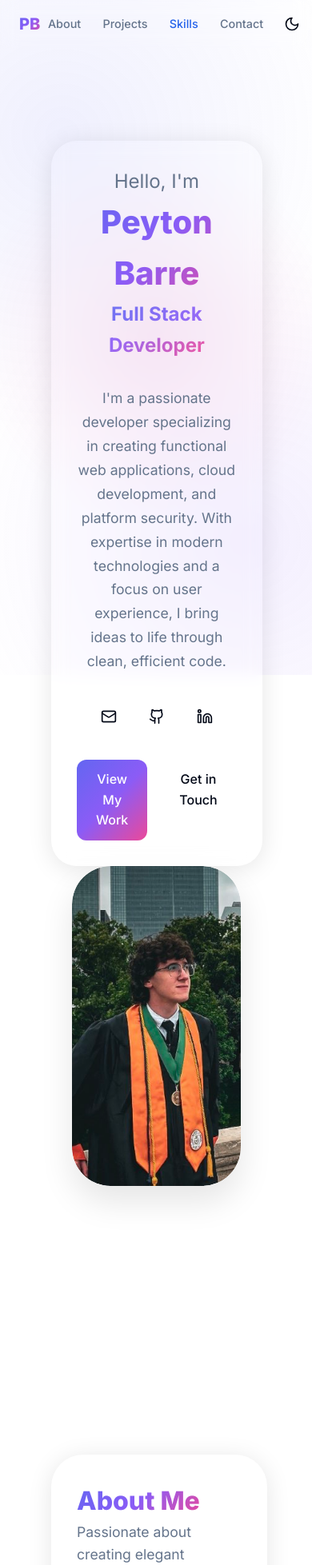
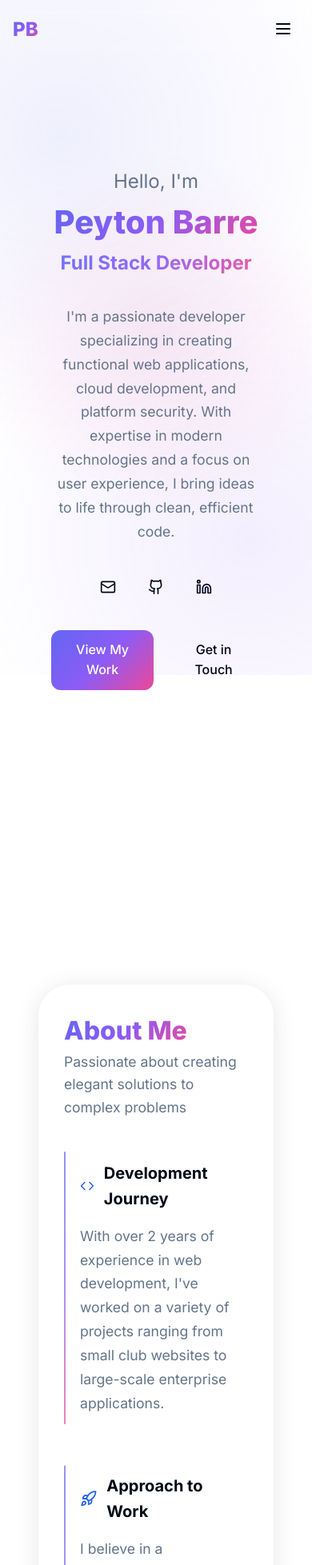
Before and after one commit to Peytonbarre/Portfolio, a Next.js app: page / in a window 390 px wide. Shown: the top 1957 px of the page at 80% size. Built offline with nearby package versions, Linux system fonts and the light colour scheme.

Commit message:
Mobile friendly

```diff
--- a/src/app/globals.css
+++ b/src/app/globals.css
@@ -70,10 +70,255 @@ body::before {
   z-index: -1;
 }
 
+/* Base styles */
 .container {
+  width: 100%;
   max-width: 1200px;
   margin: 0 auto;
-  padding: 0 2rem;
+}
+
+/* Desktop Layout (default) */
+@media (min-width: 1024px) {
+  .container {
+    padding: 0 2rem;
+  }
+
+  /* Navbar Desktop */
+  .navbar {
+    position: fixed;
+    top: 0;
+    left: 0;
+    right: 0;
+    z-index: 50;
+    background: rgba(var(--background), 0.7);
+    backdrop-filter: blur(10px);
+    border-bottom: 1px solid rgba(var(--muted), 0.2);
+  }
+
+  .navbar .container {
+    display: flex;
+    justify-content: space-between;
+    align-items: center;
+    padding: 1rem 2rem;
+  }
+
+  .nav-links {
+    display: flex;
+    align-items: center;
+    gap: 2rem;
+  }
+
+  /* Hide mobile menu button on desktop */
+  .mobile-menu-button {
+    display: none;
+  }
+
+  /* Hero Desktop */
+  .hero {
+    min-height: 100vh;
+    display: flex;
+    align-items: center;
+    position: relative;
+    padding-top: 5rem;
+  }
+
+  .hero-content {
+    max-width: 600px;
+    z-index: 1;
+    position: relative;
+    padding: 3rem;
+    background: rgba(var(--background), 0.5);
+    backdrop-filter: blur(10px);
+    border-radius: 2rem;
+    box-shadow: 0 4px 30px rgba(0, 0, 0, 0.1);
+    border: 1px solid rgba(var(--muted), 0.3);
+  }
+
+  .hero-image {
+    position: absolute;
+    right: 5%;
+    top: 50%;
+    width: 35%;
+    height: 60%;
+    border-radius: 3rem;
+    overflow: hidden;
+    box-shadow: 0 20px 40px rgba(0, 0, 0, 0.1);
+    z-index: 0;
+    border: 1px solid rgba(var(--muted), 0.3);
+  }
+
+  /* Skills Desktop */
+  .skills-cloud {
+    background: rgba(var(--background), 0.5);
+    backdrop-filter: blur(10px);
+    padding: 3rem;
+    border-radius: 2.5rem;
+    box-shadow: 0 4px 30px rgba(0, 0, 0, 0.1);
+    border: 1px solid rgba(var(--muted), 0.3);
+    min-height: 400px;
+    display: flex;
+    flex-wrap: wrap;
+    justify-content: center;
+    align-items: center;
+    gap: 1.5rem;
+    margin-top: 2rem;
+  }
+
+  .skill-tag {
+    padding: 0.75rem 1.5rem;
+    border-radius: 1rem;
+    background: rgba(var(--background), 0.4);
+    border: 1px solid rgba(var(--muted), 0.2);
+    cursor: pointer;
+    transition: all 0.3s ease;
+  }
+
+  /* Projects Desktop */
+  .projects-grid {
+    display: grid;
+    grid-template-columns: repeat(2, 1fr);
+    gap: 2rem;
+    padding: 2rem;
+  }
+
+  /* Contact Desktop */
+  .contact-content {
+    padding: 2rem;
+  }
+
+  .social-links {
+    display: flex;
+    gap: 1.5rem;
+  }
+}
+
+/* Mobile Layout */
+@media (max-width: 1023px) {
+  .container {
+    padding: 0 1rem;
+  }
+
+  /* Navbar Mobile */
+  .navbar {
+    position: fixed;
+    top: 0;
+    left: 0;
+    right: 0;
+    z-index: 50;
+    background: rgba(var(--background), 0.7);
+    backdrop-filter: blur(10px);
+    border-bottom: 1px solid rgba(var(--muted), 0.2);
+  }
+
+  .navbar .container {
+    display: flex;
+    justify-content: space-between;
+    align-items: center;
+    padding: 1rem;
+  }
+
+  .mobile-menu-button {
+    display: block;
+    padding: 0.5rem;
+    border-radius: 0.5rem;
+    background: transparent;
+    border: none;
+    cursor: pointer;
+    color: var(--foreground);
+  }
+
+  .nav-links {
+    display: none;
+    position: fixed;
+    top: 4rem;
+    left: 0;
+    right: 0;
+    background: var(--background);
+    padding: 1rem;
+    flex-direction: column;
+    gap: 1rem;
+    border-radius: 0.5rem;
+    box-shadow: 0 2px 4px rgba(0, 0, 0, 0.1);
+    transition: transform 0.3s ease, opacity 0.3s ease;
+    transform: translateY(-10px);
+    opacity: 0;
+  }
+
+  .nav-links.active {
+    display: flex;
+    transform: translateY(0);
+    opacity: 1;
+  }
+
+  /* Hero Mobile */
+  .hero {
+    min-height: 100vh;
+    display: flex;
+    flex-direction: column;
+    align-items: center;
+    padding-top: 5rem;
+  }
+
+  .hero-content {
+    width: 100%;
+    text-align: center;
+    padding: 2rem;
+    margin-bottom: 2rem;
+  }
+
+  .hero-image {
+    width: 80%;
+    height: 400px;
+    margin: 0 auto;
+    border-radius: 2rem;
+    overflow: hidden;
+    box-shadow: 0 10px 20px rgba(0, 0, 0, 0.1);
+  }
+
+  /* Skills Mobile */
+  .skills-cloud {
+    padding: 1rem;
+    display: flex;
+    flex-wrap: wrap;
+    justify-content: center;
+    gap: 1rem;
+  }
+
+  .skill-tag {
+    padding: 0.5rem 1rem;
+    font-size: 0.875rem;
+    border-radius: 0.75rem;
+    background: rgba(var(--background), 0.4);
+    border: 1px solid rgba(var(--muted), 0.2);
+  }
+
+  /* Projects Mobile */
+  .projects-grid {
+    display: flex;
+    flex-direction: column;
+    gap: 2rem;
+    padding: 1rem;
+  }
+
+  /* Contact Mobile */
+  .contact-content {
+    padding: 1rem;
+    text-align: center;
+  }
+
+  .social-links {
+    display: flex;
+    justify-content: center;
+    gap: 1rem;
+  }
+}
+
+/* Mobile-first base styles */
+.container {
+  width: 100%;
+  max-width: 1200px;
+  margin: 0 auto;
+  padding: 0 1rem;
 }
 
 /* Navbar Styles */
@@ -89,12 +334,10 @@ body::before {
 }
 
 .navbar .container {
-  max-width: 1200px;
-  margin: 0 auto;
   display: flex;
   justify-content: space-between;
   align-items: center;
-  padding: 1rem 2rem;
+  padding: 1rem;
 }
 
 .logo {
@@ -114,8 +357,12 @@ body::before {
 
 .nav-links {
   display: flex;
-  align-items: center;
-  gap: 2rem;
+  flex-direction: column;
+  gap: 1rem;
+  padding: 1rem;
+  background: var(--background);
+  border-radius: 0.5rem;
+  box-shadow: 0 2px 4px rgba(0, 0, 0, 0.1);
 }
 
 .nav-links a {
@@ -167,23 +414,20 @@ body::before {
   background: rgba(60, 60, 70, 0.75);
 }
 
-/* Responsive adjustments */
-@media (max-width: 768px) {
+@media (min-width: 768px) {
+  .container {
+    padding: 0 2rem;
+  }
+
   .navbar .container {
-    padding: 0.75rem 1.5rem;
+    padding: 1rem 2rem;
   }
 
   .nav-links {
-    gap: 1rem;
-  }
-
-  .nav-links a {
-    font-size: 0.9rem;
-    padding: 0.4rem 0.6rem;
-  }
-
-  .logo-text {
-    font-size: 1.25rem;
+    flex-direction: row;
+    background: transparent;
+    box-shadow: none;
+    padding: 0;
   }
 }
 
@@ -198,26 +442,37 @@ body::before {
   }
 }
 
-/* Hero Section Styles */
+/* Hero Section */
 .hero {
   padding-top: 5rem;
   min-height: 100vh;
   display: flex;
   align-items: center;
-  position: relative;
-  overflow: visible;
 }
 
 .hero-content {
-  max-width: 600px;
-  z-index: 1;
-  position: relative;
-  padding: 3rem;
-  background: rgba(var(--background), 0.5);
-  backdrop-filter: blur(10px);
-  border-radius: 2rem;
-  box-shadow: 0 4px 30px rgba(0, 0, 0, 0.1);
-  border: 1px solid rgba(var(--muted), 0.3);
+  text-align: center;
+  padding: 2rem;
+}
+
+.hero-image {
+  display: none;
+}
+
+@media (min-width: 1024px) {
+  .hero-content {
+    text-align: left;
+    padding: 3rem;
+  }
+
+  .hero-image {
+    display: block;
+    position: absolute;
+    right: 5%;
+    top: 50%;
+    width: 35%;
+    height: 60%;
+  }
 }
 
 .hero-greeting {
@@ -331,19 +586,6 @@ body::before {
   box-shadow: 0 4px 12px rgba(0, 0, 0, 0.1);
 }
 
-.hero-image {
-  position: absolute;
-  right: 5%;
-  top: 50%;
-  width: 35%;
-  height: 60%;
-  border-radius: 3rem;
-  overflow: hidden;
-  box-shadow: 0 20px 40px rgba(0, 0, 0, 0.1);
-  z-index: 0;
-  border: 1px solid rgba(var(--muted), 0.3);
-}
-
 .hero-image-glow {
   position: absolute;
   top: 50%;
@@ -365,19 +607,32 @@ body::before {
 
 /* Responsive adjustments */
 @media (max-width: 1024px) {
+  body {
+    scroll-behavior: auto;
+  }
+
+  .hero,
+  .about,
+  .projects,
+  .skills,
+  .contact {
+    animation: none;
+  }
+
   .hero-image {
     position: relative;
     width: 80%;
     height: 400px;
+    order: -1;
+    margin: 0 auto;
     right: auto;
     top: auto;
-    transform: none !important;
-    margin: 2rem auto;
+    transform: none;
   }
 
   .hero-content {
+    margin: 0 auto;
     text-align: center;
-    margin: 0 auto;
   }
 
   .hero-social {
@@ -617,8 +872,9 @@ section {
 
 .projects-grid {
   display: grid;
-  grid-template-columns: repeat(2, 1fr);
+  grid-template-columns: 1fr;
   gap: 2rem;
+  padding: 1rem;
 }
 
 .project-card {
@@ -764,28 +1020,23 @@ section {
 
 /* Skills Section Styles */
 .skills-cloud {
-  background: rgba(var(--background), 0.5);
-  backdrop-filter: blur(10px);
-  padding: 3rem;
-  border-radius: 2.5rem;
-  box-shadow: 0 4px 30px rgba(0, 0, 0, 0.1);
-  border: 1px solid rgba(var(--muted), 0.3);
-  min-height: 400px;
   display: flex;
   flex-wrap: wrap;
   justify-content: center;
-  align-items: center;
-  gap: 1.5rem;
-  margin-top: 2rem;
+  gap: 1rem;
+  padding: 1rem;
 }
 
 .skill-tag {
-  padding: 0.75rem 1.5rem;
-  border-radius: 1rem;
-  background: rgba(var(--background), 0.4);
-  border: 1px solid rgba(var(--muted), 0.2);
-  cursor: pointer;
-  transition: all 0.3s ease;
+  padding: 0.5rem 1rem;
+  font-size: 0.875rem;
+}
+
+@media (min-width: 768px) {
+  .skill-tag {
+    padding: 0.75rem 1.5rem;
+    font-size: 1rem;
+  }
 }
 
 /* Skill levels */
@@ -862,7 +1113,7 @@ section {
   backdrop-filter: blur(10px);
   border-radius: 2rem;
   border: 1px solid rgba(var(--muted), 0.3);
-  padding: 2rem;
+  padding: 1rem;
   display: flex;
   flex-direction: column;
   align-items: center;
@@ -898,7 +1149,8 @@ section {
 
 .social-links {
   display: flex;
-  gap: 1.5rem;
+  justify-content: center;
+  gap: 1rem;
 }
 
 .social-icon {
--- a/src/components/Hero.tsx
+++ b/src/components/Hero.tsx
@@ -36,11 +36,12 @@ export default function Hero() {
             initial={{ opacity: 0, y: 20 }}
             animate={{ opacity: 1, y: 0 }}
             transition={{ duration: 0.5 }}
+            className="text-center md:text-left"
           >
             <span className="hero-greeting">Hello, I&apos;m</span>
-            <h1>Peyton Barre</h1>
+            <h1 className="text-4xl md:text-5xl lg:text-6xl">Peyton Barre</h1>
             <div className="hero-title">
-              <span className="gradient-text">Full Stack Developer</span>
+              <span className="gradient-text text-2xl md:text-3xl lg:text-4xl">Full Stack Developer</span>
             </div>
           </motion.div>
 
@@ -48,9 +49,10 @@ export default function Hero() {
             initial={{ opacity: 0, y: 20 }}
             animate={{ opacity: 1, y: 0 }}
             transition={{ duration: 0.5, delay: 0.2 }}
+            className="text-base md:text-lg"
           >
             I&apos;m a passionate developer specializing in creating functional web applications, cloud development,
-            and platform security.  With expertise in modern technologies and a focus on user experience, I bring ideas to life
+            and platform security. With expertise in modern technologies and a focus on user experience, I bring ideas to life
             through clean, efficient code.
           </motion.p>
 
@@ -58,7 +60,7 @@ export default function Hero() {
             initial={{ opacity: 0, y: 20 }}
             animate={{ opacity: 1, y: 0 }}
             transition={{ duration: 0.5, delay: 0.3 }}
-            className="hero-social"
+            className="hero-social flex justify-center md:justify-start"
           >
             <a
               href="mailto:peytonbarre54@gmail.com"
@@ -91,10 +93,10 @@ export default function Hero() {
             initial={{ opacity: 0, y: 20 }}
             animate={{ opacity: 1, y: 0 }}
             transition={{ duration: 0.5, delay: 0.4 }}
-            className="hero-cta"
+            className="hero-cta flex flex-col sm:flex-row gap-4 justify-center md:justify-start"
           >
-            <a href="#projects" className="primary">View My Work</a>
-            <a href="#contact" className="secondary">Get in Touch</a>
+            <a href="#projects" className="primary text-center">View My Work</a>
+            <a href="#contact" className="secondary text-center">Get in Touch</a>
           </motion.div>
         </div>
         <div className="hero-image" ref={heroRef}>
@@ -103,14 +105,10 @@ export default function Hero() {
             alt="Peyton Barre"
             width={500}
             height={500}
-            style={{
-              width: '100%',
-              height: '100%',
-              objectFit: 'cover',
-              borderRadius: '3rem',
-              position: 'relative',
-              zIndex: 1
-            }}
+            priority
+            quality={90}
+            loading="eager"
+            className="w-full h-full object-cover rounded-[3rem] relative z-[1]"
           />
           <div className="hero-image-glow" />
         </div>
--- a/src/components/Navbar.tsx
+++ b/src/components/Navbar.tsx
@@ -3,12 +3,13 @@
 import { useState, useEffect } from "react"
 import Link from "next/link"
 import { useTheme } from "next-themes"
-import { Moon, Sun } from "lucide-react"
+import { Moon, Sun, Menu, X } from "lucide-react"
 import { motion } from "framer-motion"
 
 export default function Navbar() {
   const [mounted, setMounted] = useState(false)
   const [activeSection, setActiveSection] = useState("home")
+  const [isMenuOpen, setIsMenuOpen] = useState(false)
   const { theme, setTheme } = useTheme()
 
   useEffect(() => {
@@ -35,6 +36,16 @@ export default function Navbar() {
     return () => window.removeEventListener("scroll", handleScroll)
   }, [])
 
+  const handleLinkClick = () => {
+    setIsMenuOpen(false)
+  }
+
+  const handleThemeToggle = () => {
+    console.log('Current theme:', theme)
+    setTheme(theme === "dark" ? "light" : "dark")
+    setIsMenuOpen(false)
+  }
+
   return (
     <motion.nav
       className="navbar"
@@ -47,37 +58,48 @@ export default function Navbar() {
           <span className="logo-text">PB</span>
         </Link>
 
-        <div className="nav-links">
+        {/* Mobile Menu Button */}
+        <button
+          className="mobile-menu-button"
+          onClick={() => setIsMenuOpen(!isMenuOpen)}
+          aria-label="Toggle menu"
+        >
+          {isMenuOpen ? <X className="w-6 h-6" /> : <Menu className="w-6 h-6" />}
+        </button>
+
+        {/* Navigation Links */}
+        <div className={`nav-links ${isMenuOpen ? 'active' : ''}`}>
           <Link
             href="#about"
             className={activeSection === "about" ? "active" : ""}
+            onClick={handleLinkClick}
           >
             About
           </Link>
           <Link
             href="#projects"
             className={activeSection === "projects" ? "active" : ""}
+            onClick={handleLinkClick}
           >
             Projects
           </Link>
           <Link
             href="#skills"
             className={activeSection === "skills" ? "active" : ""}
+            onClick={handleLinkClick}
           >
             Skills
           </Link>
           <Link
             href="#contact"
             className={activeSection === "contact" ? "active" : ""}
+            onClick={handleLinkClick}
           >
             Contact
           </Link>
 
           <button
-            onClick={() => {
-              console.log('Current theme:', theme);
-              setTheme(theme === "dark" ? "light" : "dark");
-            }}
+            onClick={handleThemeToggle}
             className="theme-toggle"
             aria-label="Toggle theme"
           >
```
Also changed, not shown: src/app/layout.tsx (+12 -1 lines).
